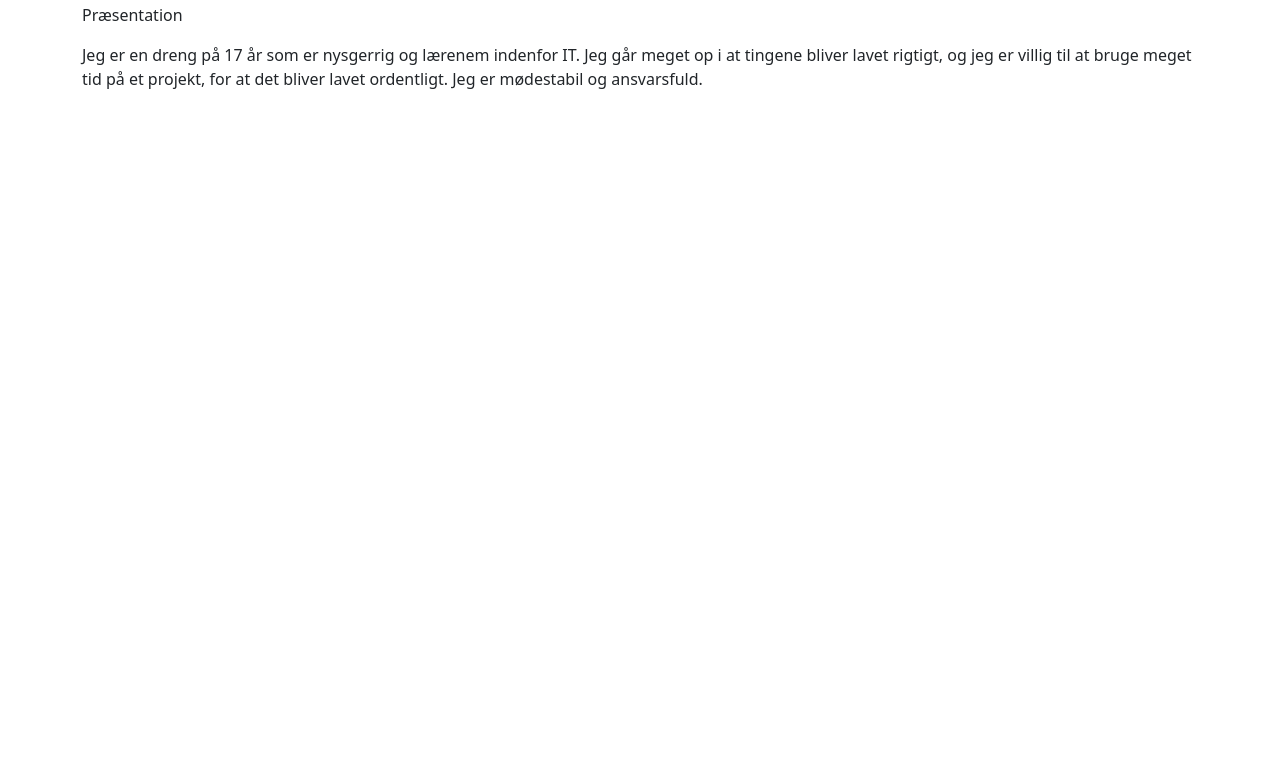
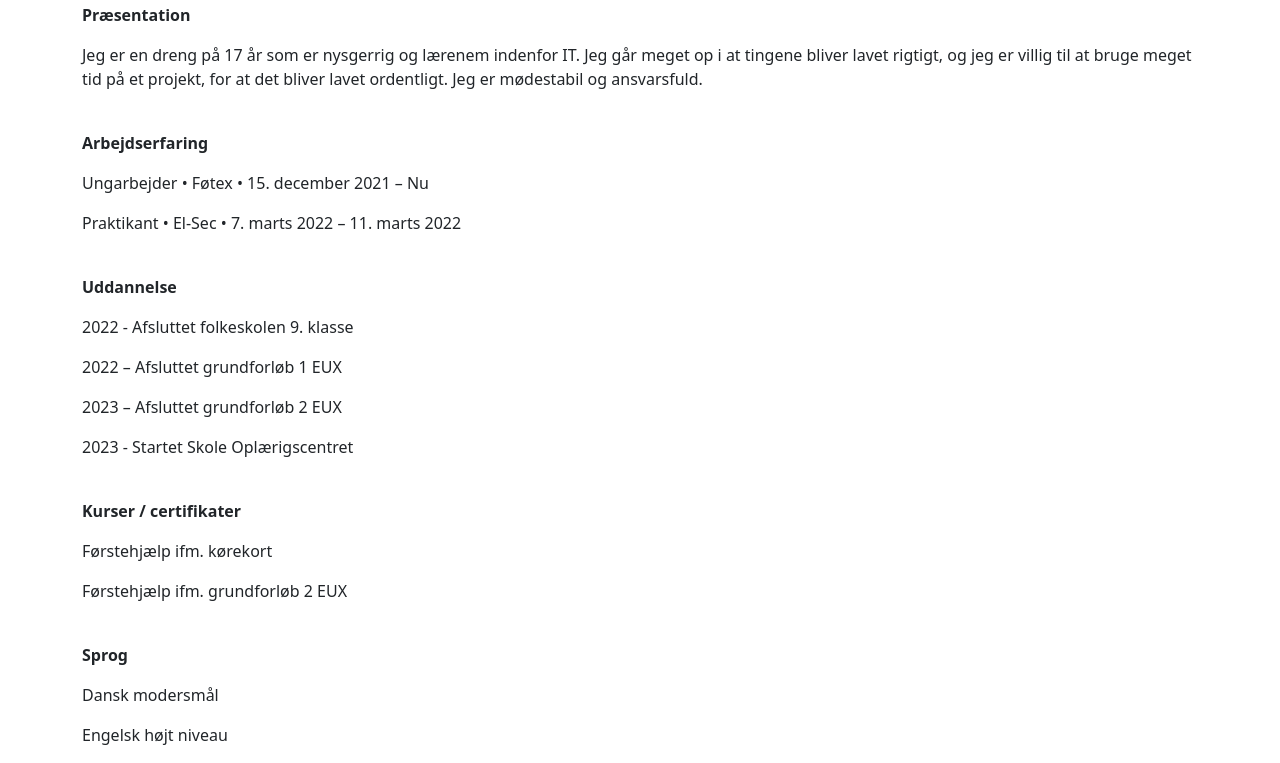
Before and after one commit to Bennyyy4676/cv, a plain HTML site: page index.html in a window 1280 px wide. Shown: the part 53-816 px from the top of the page. Drawn offline with nearby package versions, Linux system fonts and the light colour scheme.

Commit message:
First Update

```diff
--- a/index.html
+++ b/index.html
@@ -13,10 +13,34 @@ rap.bundle.min.js"></script>
 
 <div class="container">
 <h1>Marcus Rossen</h1>
-<p>Præsentation</p>
- <p>Jeg er en dreng på 17 år som er nysgerrig og lærenem indenfor IT. Jeg går meget op i
+<b><p>Præsentation</p></b>
+ <p>
+    Jeg er en dreng på 17 år som er nysgerrig og lærenem indenfor IT. Jeg går meget op i
     at tingene bliver lavet rigtigt, og jeg er villig til at bruge meget tid på et projekt, for at
-    det bliver lavet ordentligt. Jeg er mødestabil og ansvarsfuld.</p>
+    det bliver lavet ordentligt. Jeg er mødestabil og ansvarsfuld.
+ </p>
+<br>
+
+<b><p>Arbejdserfaring</p></b>
+ <p>Ungarbejder • Føtex • 15. december 2021 – Nu</p>
+ <p>Praktikant • El-Sec • 7. marts 2022 – 11. marts 2022</p>
+<br>
+
+<b><p>Uddannelse</p></b>
+ <p>2022 - Afsluttet folkeskolen 9. klasse</p>
+ <p>2022 – Afsluttet grundforløb 1 EUX</p>
+ <p>2023 – Afsluttet grundforløb 2 EUX</p>
+ <p>2023 - Startet Skole Oplærigscentret</p>
+<br>
+
+<b><p>Kurser / certifikater</p></b>
+ <p>Førstehjælp ifm. kørekort</p>
+ <p>Førstehjælp ifm. grundforløb 2 EUX</p>
+<br>
+
+<b><p>Sprog</p></b>
+ <p>Dansk modersmål</p>
+ <p>Engelsk højt niveau</p>
 </div>
 
 </body>
```
